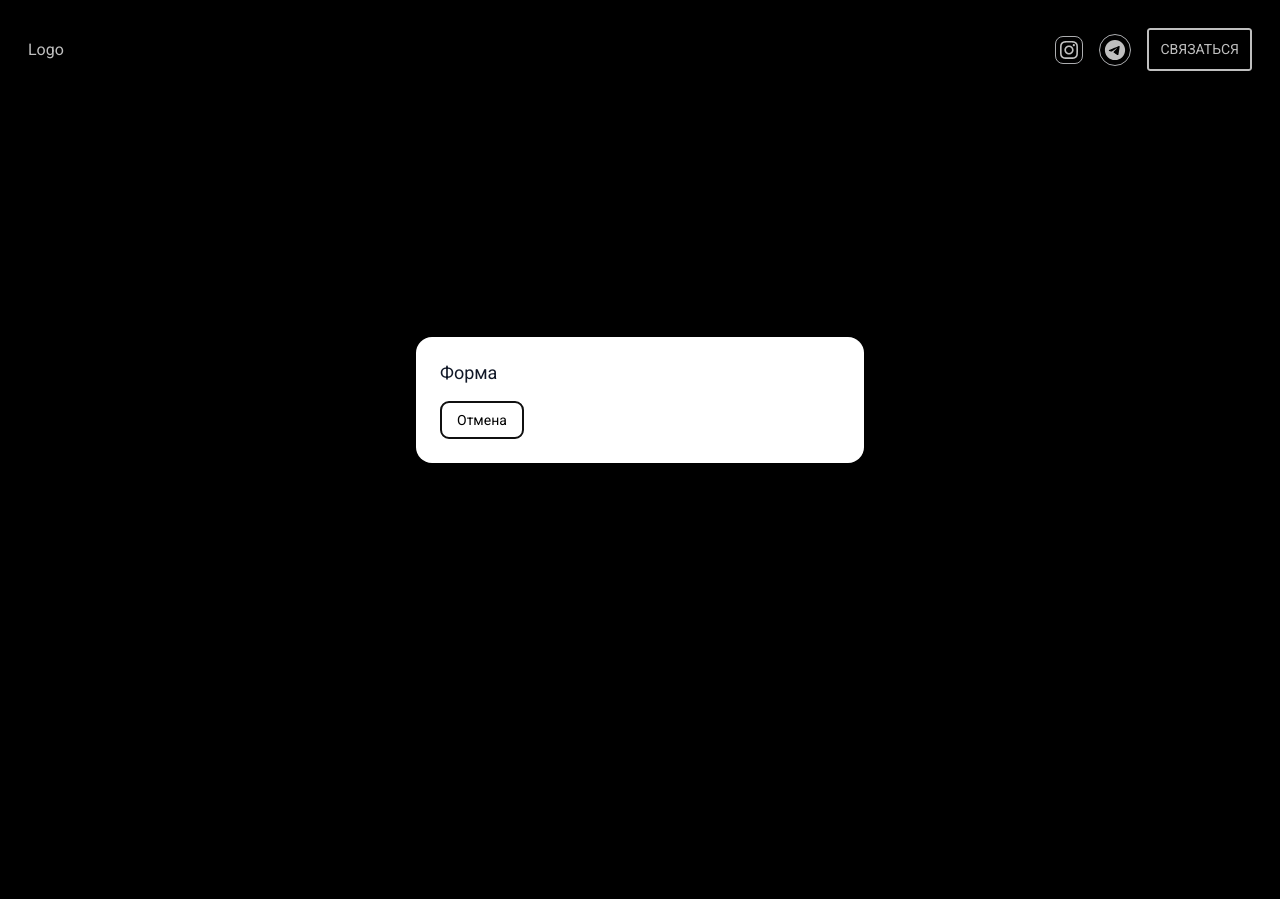
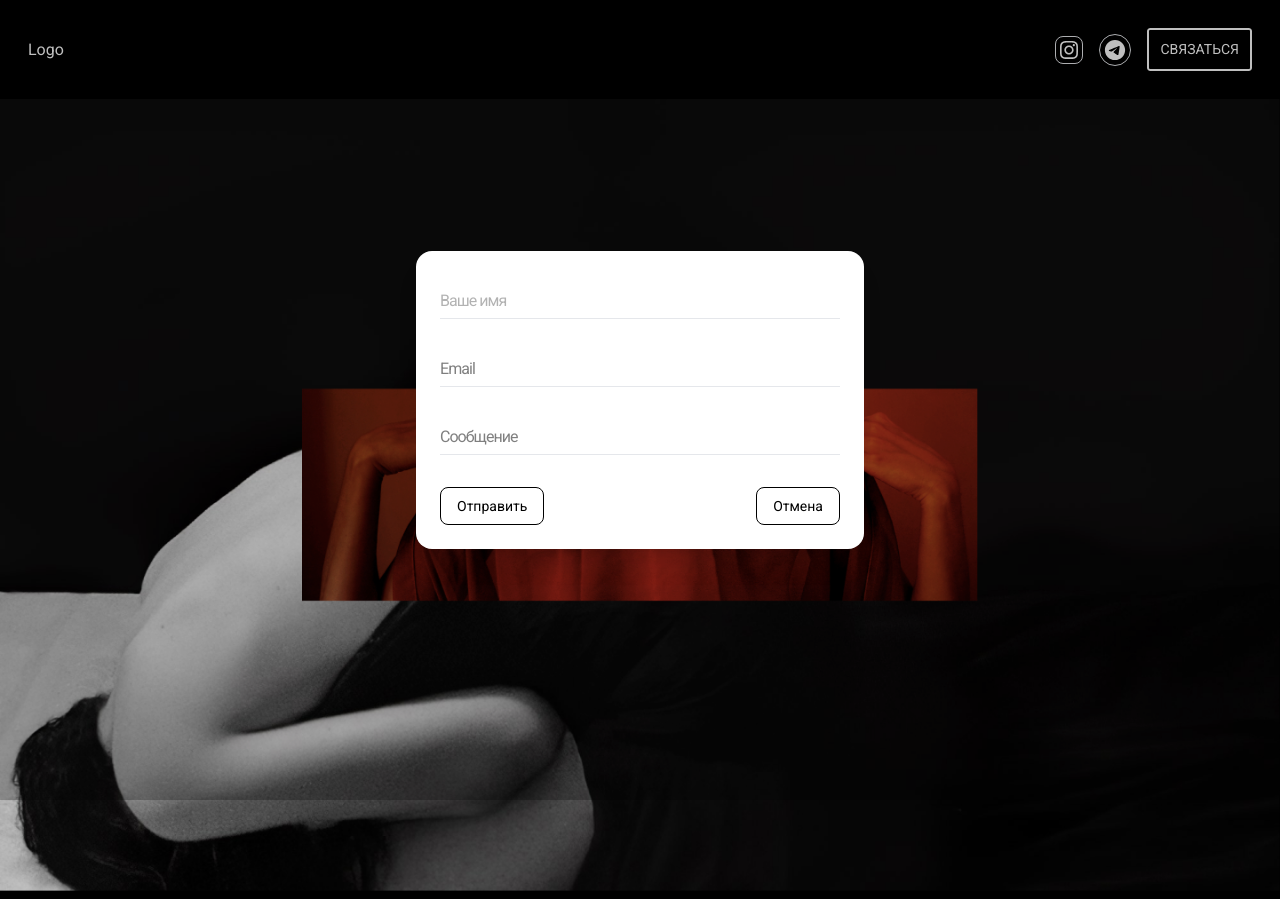
Before and after one commit to Shovgur/mihey, a Next.js app: page / in a window 1280 px wide. Built offline with nearby package versions, Linux system fonts and the light colour scheme.

Commit message:
feat: add contact_form

```diff
--- a/package.json
+++ b/package.json
@@ -10,12 +10,15 @@
   },
   "dependencies": {
     "@headlessui/react": "^1.7.18",
+    "axios": "^1.6.7",
     "next": "14.1.0",
+    "nodemailer": "^6.9.9",
     "react": "^18",
     "react-dom": "^18"
   },
   "devDependencies": {
     "@types/node": "^20",
+    "@types/nodemailer": "^6.4.14",
     "@types/react": "^18",
     "@types/react-dom": "^18",
     "autoprefixer": "^10.0.1",
--- a/src/app/header.tsx
+++ b/src/app/header.tsx
@@ -1,11 +1,11 @@
 "use client";
+import { useState, Fragment } from "react";
 import InstIcon from "@/components/Icons/InstIcon";
 import TelegramIcon from "@/components/Icons/TelegramIcon";
 import Link from "next/link";
 import { Dialog, Transition } from "@headlessui/react";
-import { useState, Fragment } from "react";
-
-const Header = () => {
+import ContactForm from "@/components/ContactForm";
+const Header: React.FC = () => {
   const [isOpen, setIsOpen] = useState(true);
 
   function closeModal() {
@@ -57,20 +57,8 @@ const Header = () => {
                     <Dialog.Title
                       as="h3"
                       className="text-lg font-medium leading-6 text-gray-900"
-                    >
-                      Форма
-                    </Dialog.Title>
-                    <div className="mt-2"></div>
-
-                    <div className="mt-4">
-                      <button
-                        type="button"
-                        className="inline-flex justify-center transform transition-all rounded-lg border border-black px-4 py-2 text-sm font-medium text-black hover:-translate-y-1 "
-                        onClick={closeModal}
-                      >
-                        Отмена
-                      </button>
-                    </div>
+                    />
+                    <ContactForm onClose={closeModal} />
                   </Dialog.Panel>
                 </Transition.Child>
               </div>
--- a/src/app/layout.tsx
+++ b/src/app/layout.tsx
@@ -19,9 +19,7 @@ export default function RootLayout({
     <html lang="en">
       <body className={`${roboto.className} text-white bg-black`}>
         <Header />
-        <main className="flex min-h-screen flex-col items-center justify-between p-24">
-          {children}
-        </main>
+        <main className="flex min-h-screen">{children}</main>
       </body>
     </html>
   );
--- a/src/app/page.tsx
+++ b/src/app/page.tsx
@@ -1,3 +1,10 @@
+import Image from "next/image";
+import hero_image from "../../public/images/div.hero-images.png";
+
 export default function Home() {
-  return <div></div>;
+  return (
+    <section>
+      <Image alt="hero" src={hero_image} />
+    </section>
+  );
 }
--- /dev/null
+++ b/src/components/ContactForm.tsx
@@ -0,0 +1,94 @@
+"use client";
+import { useState, ChangeEvent, FormEvent } from "react";
+import { sendMessage } from "./sendEmail";
+
+interface FormData {
+  name: string;
+  email: string;
+  message: string;
+}
+
+interface ContactFormProps {
+  onClose: () => void;
+}
+
+const ContactForm: React.FC<ContactFormProps> = ({ onClose }) => {
+  const [formData, setFormData] = useState<FormData>({
+    name: "",
+    email: "",
+    message: "",
+  });
+
+  function handleInputChange(event: ChangeEvent<HTMLInputElement>) {
+    const { name, value } = event.target;
+    setFormData({
+      ...formData,
+      [name]: value,
+    });
+  }
+  const handleSubmit = async (event: FormEvent<HTMLFormElement>) => {
+    event.preventDefault();
+
+    try {
+      await sendMessage(formData);
+      console.log("Message sent successfully!");
+    } catch (error) {
+      console.error("Error sending message:", error);
+    }
+  };
+
+  return (
+    <form
+      className="pt-2 text-black flex flex-col gap-8"
+      onSubmit={handleSubmit}
+    >
+      <label className="flex flex-col">
+        <input
+          placeholder="Ваше имя"
+          className="w-full rounded-none pt-2 border-0 border-b bg-transparent pb-3   text-base font-light leading-[1em] tracking-[-.06em] text-black outline-none placeholder:font-light placeholder:text-black placeholder:text-opacity-50 focus:placeholder:text-opacity-30 lg:pb-2 "
+          type="text"
+          name="name"
+          value={formData.name}
+          onChange={handleInputChange}
+        />
+      </label>
+      <label className="flex flex-col">
+        <input
+          placeholder="Email"
+          className="w-full rounded-none pt-2 border-0 border-b bg-transparent pb-3   text-base font-light leading-[1em] tracking-[-.06em] text-black outline-none placeholder:font-light placeholder:text-black placeholder:text-opacity-50 focus:placeholder:text-opacity-30 lg:pb-2 "
+          type="email"
+          name="email"
+          value={formData.email}
+          onChange={handleInputChange}
+        />
+      </label>
+      <label className="flex flex-col">
+        <input
+          placeholder="Сообщение"
+          className="w-full rounded-none pt-2 border-0 border-b bg-transparent pb-3   text-base font-light leading-[1em] tracking-[-.06em] text-black outline-none placeholder:font-light placeholder:text-black placeholder:text-opacity-50 focus:placeholder:text-opacity-30 lg:pb-2 "
+          type="text"
+          name="message"
+          value={formData.message}
+          onChange={handleInputChange}
+        />
+      </label>
+      <div className="flex justify-between">
+        <button
+          type="submit"
+          className="inline-flex justify-center transform transition-all rounded-lg border border-black px-4 py-2 text-sm font-medium text-black hover:-translate-y-1"
+        >
+          Отправить
+        </button>
+        <button
+          type="button"
+          className="inline-flex justify-center transform transition-all rounded-lg border border-black px-4 py-2 text-sm font-medium text-black hover:-translate-y-1"
+          onClick={onClose}
+        >
+          Отмена
+        </button>
+      </div>
+    </form>
+  );
+};
+
+export default ContactForm;
--- /dev/null
+++ b/src/components/sendEmail.ts
@@ -0,0 +1,44 @@
+"use server";
+import axios from "axios";
+import nodemailer from "nodemailer";
+
+interface FormData {
+  name: string;
+  email: string;
+  message: string;
+}
+
+export async function sendMessage(formData: FormData): Promise<void> {
+  try {
+    // Отправляем данные на mock API
+    const response = await axios.post(
+      "https://65cb4e84efec34d9ed873756.mockapi.io/api/nodemailer/nodemailer",
+      formData
+    );
+    console.log("Data sent to mock API:", response.data);
+
+    // Отправляем сообщение на почту
+    const transporter = nodemailer.createTransport({
+      host: "smtp.gmail.com",
+      port: 465,
+      secure: true,
+      auth: {
+        user: process.env.EMAIL || "your-email@gmail.com",
+        pass: process.env.PASSWORD || "your-email-password",
+      },
+    });
+
+    const mailOptions = {
+      from: formData.email || "your-email@gmail.com",
+      to: "dimamihey11@gmail.com",
+      subject: "Ведущий Дмитрий Михей",
+      text: `Name: ${formData.name}\nEmail: ${formData.email}\nMessage: ${formData.message}`,
+    };
+
+    await transporter.sendMail(mailOptions);
+    console.log("Email sent successfully!");
+  } catch (error) {
+    console.error("Failed to send email:", error);
+    throw new Error("Failed to send email");
+  }
+}
```
Also changed, not shown: public/images/div.hero-images.png (renamed from public/images/emportfolio.webflow.io by html.to.design ❤️ FREE version - 01/02/div.hero-images.png), 1 other file (tests, documents, lock files or other folders).
